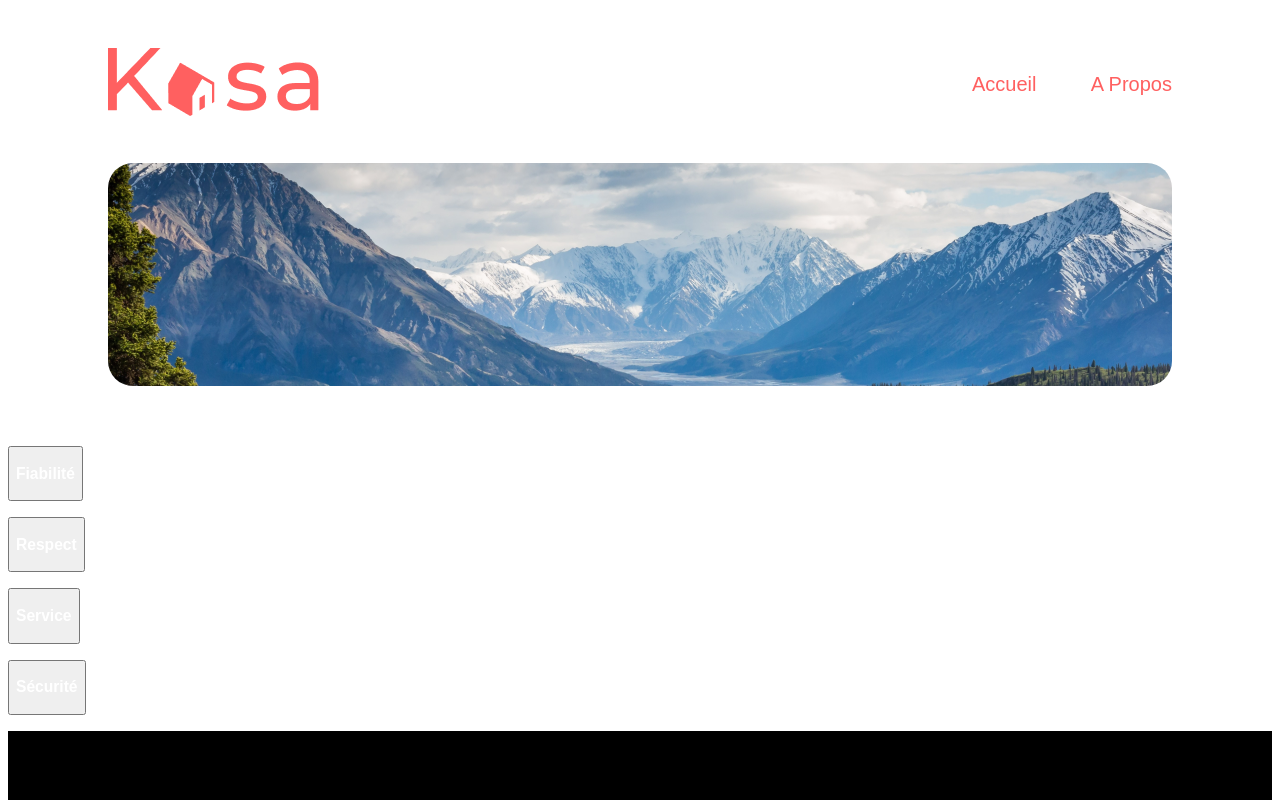
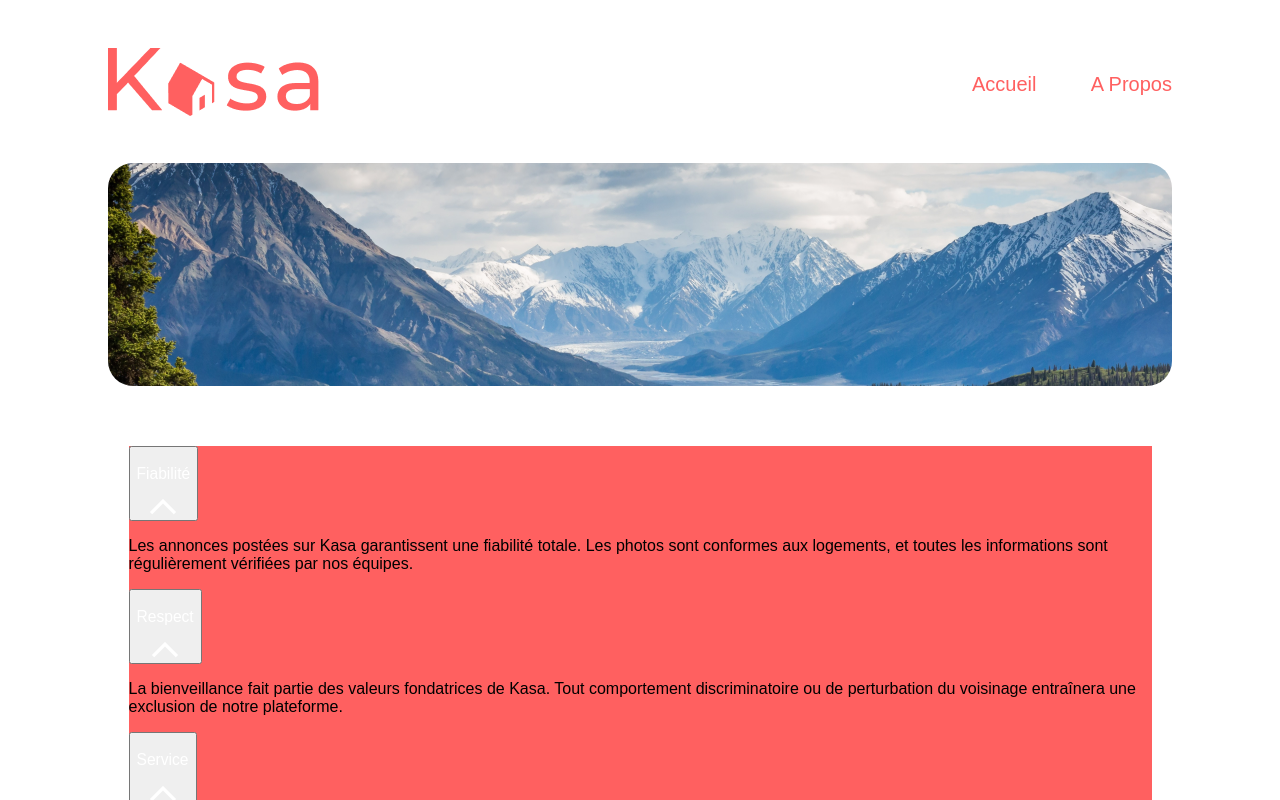
Before and after one commit to Geo-M-Geo/Kasa, a React (Create React App) app: page /a-propos in a window 1280 px wide. Shown: the top 800 px of the page. Built offline with nearby package versions, Linux system fonts and the light colour scheme.

Commit message:
mise en place du composant collapse et debut de son css

```diff
--- a/src/components/Collapse/index.jsx
+++ b/src/components/Collapse/index.jsx
@@ -3,17 +3,28 @@ import vectorDown from '../../assets/vector_down.png'
 import vectorUp from '../../assets/vector_up.png'
 import styled from 'styled-components'
 import colors from '../../utils/styles/colors'
-import PropTypes from 'prop-types'
+
+const CollapseContainer = styled.div`
+    display: flex;
+    flex-direction: row;
+    // align-items: center;
+    margin: auto;
+    background-color: ${colors.tertiary};
+    width:1023px;
+`
 
 const CollapseButton = styled.button`
     background-color: ${colors.tertiary};
     display: flex;
-    flex-direction: raw;
+    flex-direction: row;
     justify-content: space-between;
+    width: 100%;
+    padding: auto 18px auto 18px;
 `
 
 const TitleCollapse = styled.h3`
     color: ${colors.primary};
+    font-weight: normal;
 `
 
 const DescriptionOfCollapse = styled.p`
@@ -22,41 +33,38 @@ const DescriptionOfCollapse = styled.p`
 
 const Vector = styled.img`
     color: ${colors.quaternary}
+    align-items: center;
+`
+
+const CollapseTextContainer = styled.div`
+
 `
 
 function Collapse({title, description}) {
 
-    // const { title, description } = props
     const [isOpen, setIsOpen] = useState(false)
 
     return isOpen ? (
-        <div>
+        <CollapseContainer>
             <CollapseButton onClick={() => setIsOpen(false)}>
                 <TitleCollapse>{title}</TitleCollapse>
-                <Vector>{vectorDown}</Vector>
+                <Vector src={vectorDown} />
             </CollapseButton>
-        </div>
+        </CollapseContainer>
     ) : (
-        <div>
+        <CollapseContainer>
+
+        <CollapseTextContainer>
         <button onClick={() => setIsOpen(true)}>
         <TitleCollapse>{title}</TitleCollapse>
-        {/* <Vector>{vectorUp}</Vector> */}
+        <Vector src={vectorUp} />
         </button>
         <DescriptionOfCollapse>
-            {description}
+        {description}
         </DescriptionOfCollapse>
-        </div>
+        </CollapseTextContainer>
+        </CollapseContainer>
     )
 }
 
-Collapse.propTypes = {
-    title: PropTypes.string.isRequired,
-    description: PropTypes.string.isRequired,
-  }
-
-  Collapse.defaultProps = {
-    title: '',
-    description: '',
-  }
-
 export default Collapse
--- a/src/pages/A-Propos/index.jsx
+++ b/src/pages/A-Propos/index.jsx
@@ -1,17 +1,19 @@
 import AProposBanner from "../../components/Banners/AProposBanner"
-import { AProposData} from '../../datas/APropos.js'
+// import { AProposData} from '../../datas/APropos.js'
 import Collapse from '../../components/Collapse'
 
 function APropos() {
     return (
         <div>
             <AProposBanner />
-            {AProposData.map(({ id, title, description }) =>
-                    <Collapse key={id}
-                        title={title}
-                        descritopn={description}
-                    />
-                )}
+            <Collapse title='Fiabilité' description='Les annonces postées sur Kasa garantissent une fiabilité totale.
+                Les photos sont conformes aux logements, et toutes les informations sont régulièrement vérifiées  par nos équipes.'/>
+            <Collapse title='Respect' description='La bienveillance fait partie des valeurs fondatrices de Kasa.
+                Tout comportement discriminatoire ou de perturbation du voisinage entraînera une exclusion de notre plateforme.' />
+            <Collapse title='Service' description="Nos équipes se tiennent à votre disposition pour vous fournir une expérience parfaite.
+                N'hésitez pas à nous contacter si vous avez la moindre question." />
+            <Collapse title='Sécurité' description="La sécurité est la priorité de Kasa. Aussi bien pour nos hôtes que pour les voyageurs, chaque logement correspond aux critères de sécurité établis par nos services. En laissant une note aussi bien à l'hôte qu'au locataire,
+                cela permet à nos équipes de vérifier que les standards sont bien respectés. Nous organisons également des ateliers sur la sécurité domestique pour nos hôtes." />
         </div>
     )
 }
```
